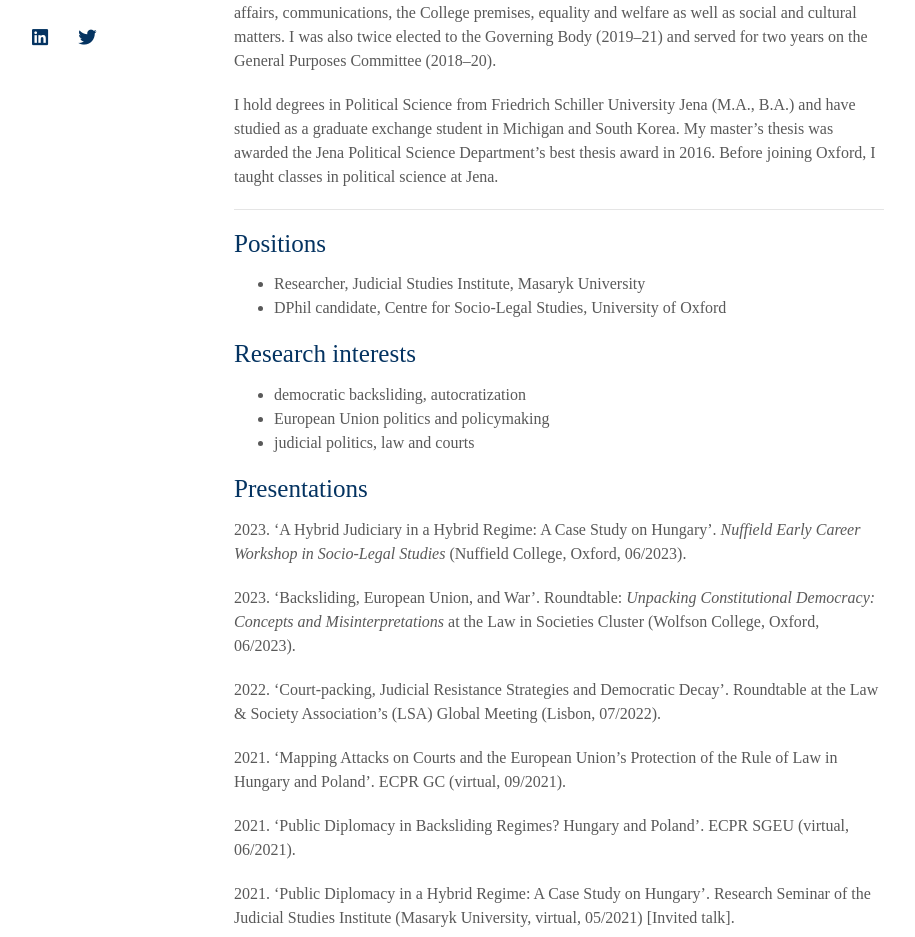
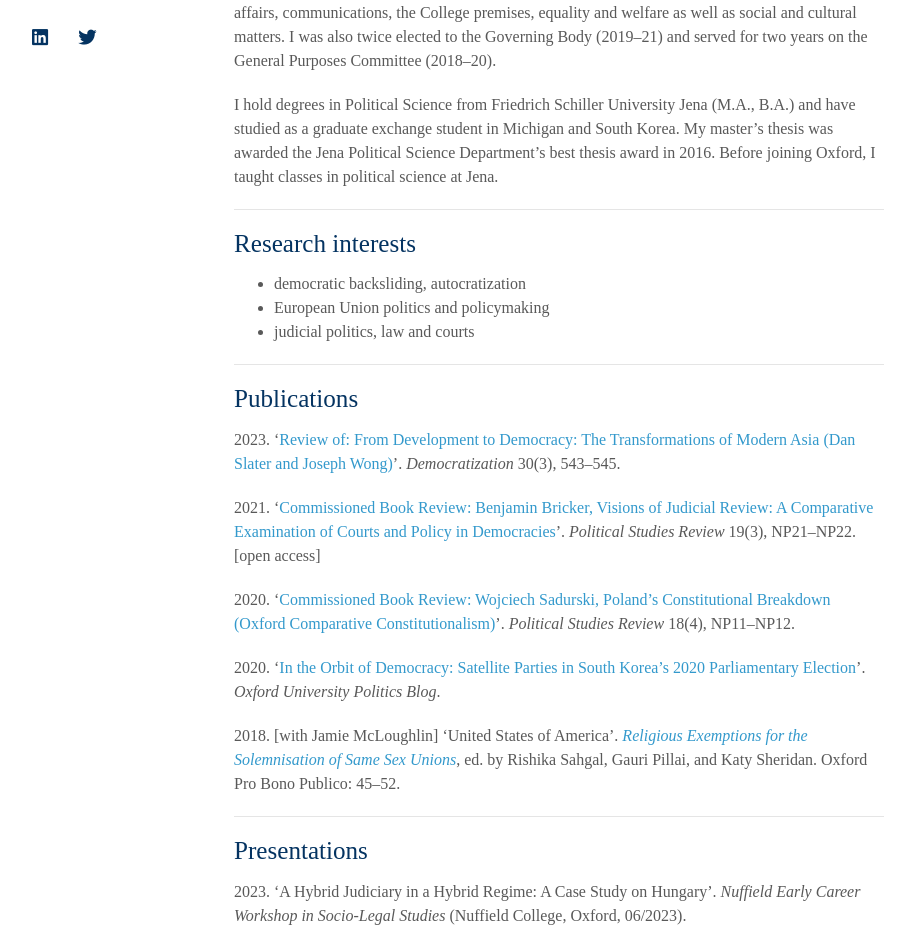
Before and after one commit to EtienneHanelt/etiennehanelt.github.io, a Jekyll site: the page built from index.md, in a window 1280 px wide and 1400 px high. Shown: the part 416-1353 px from the top of the window, without its empty margins (236-1151 px from the left). Built offline with Jekyll 4.4.1, drawn with Linux system fonts in a browser that asks for light colours; nearby versions of some CDN libraries; some web fonts are replaced; a style sheet for code colours, icons or effects is not loaded; our own code applies the rules of GitHub Pages for plain Markdown files.

Commit message:
Update index.md

```diff
--- a/index.md
+++ b/index.md
@@ -12,18 +12,29 @@ I hold degrees in Political Science from Friedrich Schiller University Jena (M.A
 
 ---
 
-## Positions
-
-- Researcher, Judicial Studies Institute, Masaryk University
-- DPhil candidate, Centre for Socio-Legal Studies, University of Oxford
-
-
 ## Research interests
 
 - democratic backsliding, autocratization
 - European Union politics and policymaking
 - judicial politics, law and courts
 
+
+---
+
+## Publications
+
+2023\. '[Review of: From Development to Democracy: The Transformations of Modern Asia (Dan Slater and Joseph Wong)](https://doi.org/10.1080/13510347.2023.2168262)'. _Democratization_ 30(3), 543–545.
+
+2021\. '[Commissioned Book Review: Benjamin Bricker, Visions of Judicial Review: A Comparative Examination of Courts and Policy in Democracies](https://10.1177/1478929920971971)'. _Political Studies Review_ 19(3), NP21–NP22. [open access]
+
+2020\. '[Commissioned Book Review: Wojciech Sadurski, Poland’s Constitutional Breakdown (Oxford Comparative Constitutionalism)](https://doi.org/10.1177/1478929920931440)'. _Political Studies Review_ 18(4), NP11–NP12.
+
+2020\. '[In the Orbit of Democracy: Satellite Parties in South Korea’s 2020 Parliamentary Election](https://blog.politics.ox.ac.uk/in-the-orbit-of-democracy-satellite-parties-in-south-koreas-2020-parliamentary-election/)'. _Oxford University Politics Blog_.
+
+2018\. [with Jamie McLoughlin] 'United States of America'. [_Religious Exemptions for the Solemnisation of Same Sex Unions_](https://www.law.ox.ac.uk/sites/files/oxlaw/5._religious_exemptions_for_the_soleminsation_of_same_sex_unions_.pdf), ed. by Rishika Sahgal, Gauri Pillai, and Katy Sheridan. Oxford Pro Bono Publico: 45–52.
+
+
+---
 
 ## Presentations
 
```
